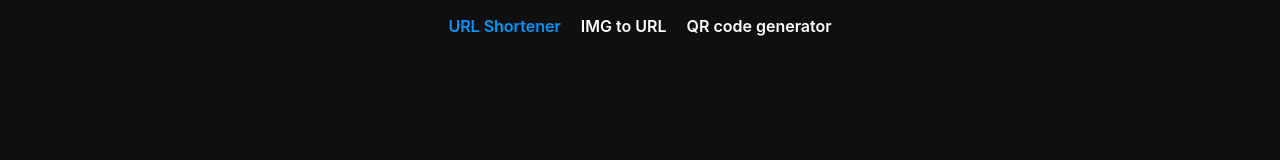
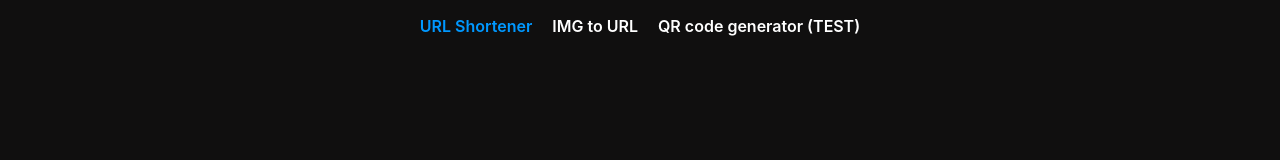
Before and after one commit to ulugb3k-270/short-url-generator, a React (Create React App) app: page / in a window 1280 px wide. Shown: the top 160 px of the page. Built offline with nearby package versions, Linux system fonts and the light colour scheme.

Commit message:
added qr-generator page

```diff
--- a/src/Componets/Header/Header.jsx
+++ b/src/Componets/Header/Header.jsx
@@ -4,7 +4,7 @@
 // REACT-ROUTER-DOM
 import { Link } from "react-router-dom";
 
-const Header = ({ shortLink, imgToLink,qrGenerator }) => {
+const Header = ({ shortLink, imgToLink, qrGenerator }) => {
   return (
     <header className="header">
       <ul className="header__list">
@@ -19,8 +19,11 @@
           </Link>
         </li>
         <li className="header__item">
-          <Link to="/qr-generator" className={`header__link ${qrGenerator || ""}`}>
-            QR code generator
+          <Link
+            to="/qr-generator"
+            className={`header__link ${qrGenerator || ""}`}
+          >
+            QR code generator (TEST)
           </Link>
         </li>
       </ul>
```
